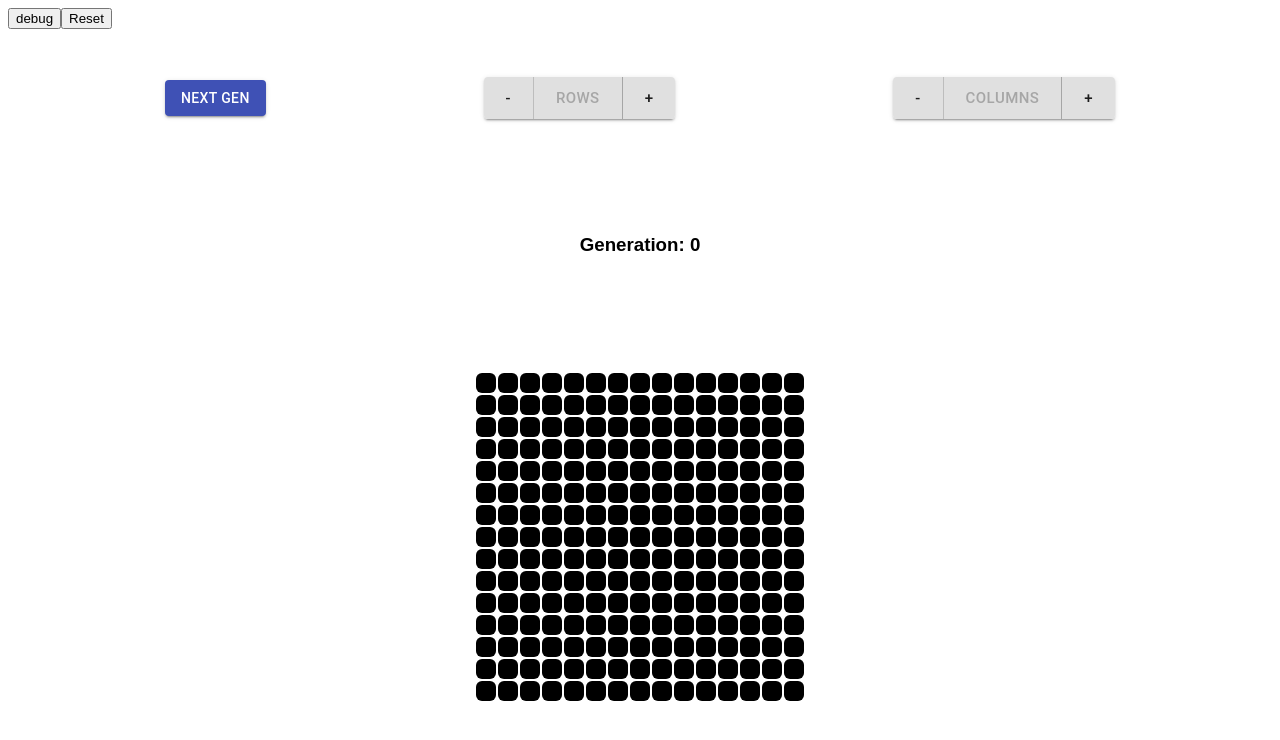
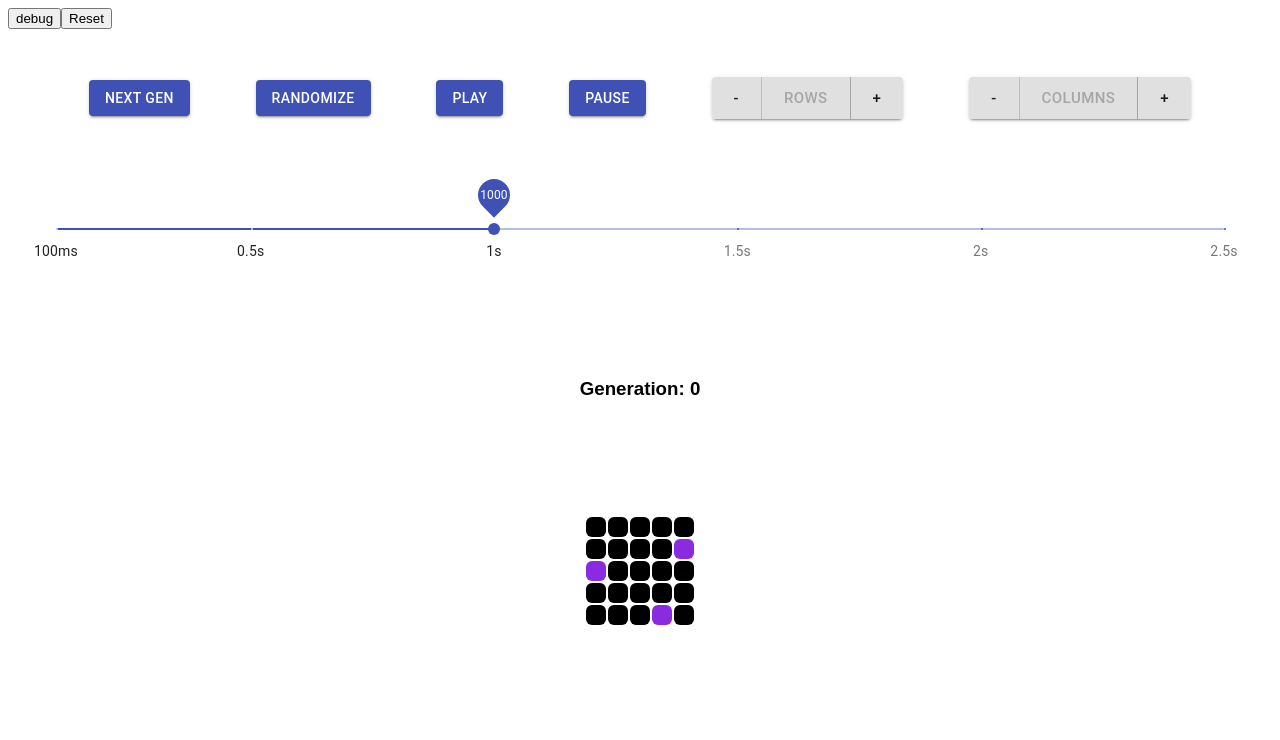
Before and after one commit to angel-araya/react-game-of-life, a React (Create React App) app: page / in a window 1280 px wide. Shown: the top 740 px of the page. Built offline with nearby package versions, Linux system fonts and the light colour scheme.

Commit message:
Add play/pause/randomize functionality

```diff
--- a/src/App.jsx
+++ b/src/App.jsx
@@ -8,8 +8,8 @@ import GameBoard from './Components/GameBoard/GameBoard';
 import { CELL_STATE } from './Components/Cell/Cell';
 
 const DEFAULTS = Object.freeze({
-  WIDTH: 15,
-  HEIGHT: 15,
+  WIDTH: 5,
+  HEIGHT: 5,
   STATE: CELL_STATE.DEAD,
 });
 
@@ -45,6 +45,9 @@ class App extends Component {
       board: [],
       keyId: 0,
       generation: 0,
+      timerId: 0,
+      waitTime: 1000,
+      playing: false,
     };
 
     const { state } = this;
@@ -64,6 +67,15 @@ class App extends Component {
     this.flipCell = this.flipCell.bind(this);
     this.calcNextGeneration = this.calcNextGeneration.bind(this);
     this.play = this.play.bind(this);
+    this.pause = this.pause.bind(this);
+    this.updateWaitTime = this.updateWaitTime.bind(this);
+    this.randomize = this.randomize.bind(this);
+
+    this.debug = this.debug.bind(this);
+  }
+
+  componentDidMount() {
+    this.randomize();
   }
 
   increaseRows() {
@@ -91,6 +103,7 @@ class App extends Component {
     const { board } = this.state;
 
     if (board.length <= 2) {
+      // eslint-disable-next-line no-console
       console.info("Can't decrease the row count more");
       return;
     }
@@ -125,6 +138,7 @@ class App extends Component {
     const { board } = this.state;
 
     if (board[0].length <= 2) {
+      // eslint-disable-next-line no-console
       console.info("Can't decrease the column count more");
       return;
     }
@@ -163,10 +177,10 @@ class App extends Component {
       for (let j = 0; j < board[0].length; j += 1) {
         const nCount = this.countNeighbors(i, j, board);
 
-        if (board[j][i].state === CELL_STATE.ALIVE) {
-          newBoard[j][i].state = ALIVE_RULES[nCount];
+        if (board[i][j].state === CELL_STATE.ALIVE) {
+          newBoard[i][j].state = ALIVE_RULES[nCount];
         } else {
-          newBoard[j][i].state = DEAD_RULES[nCount];
+          newBoard[i][j].state = DEAD_RULES[nCount];
         }
       }
     }
@@ -175,9 +189,49 @@ class App extends Component {
   }
 
   play() {
+    const { state } = this;
 
+    const timerId = setInterval(() => this.calcNextGeneration(), state.waitTime);
+
+    this.setState({ timerId, playing: true });
   }
 
+  pause() {
+    const { timerId } = this.state;
+
+    clearInterval(timerId);
+
+    this.setState({ playing: false });
+  }
+
+  updateWaitTime(newWaitTime) {
+    const { state } = this;
+    this.setState({ waitTime: newWaitTime }, () => {
+      if (!state.playing) return;
+
+      this.pause();
+      this.play();
+    });
+  }
+
+  randomize() {
+    const { board } = this.state;
+
+    for (let i = 0; i < board.length; i += 1) {
+      for (let j = 0; j < board[i].length; j += 1) {
+        const n = Math.random();
+        board[i][j].state = n > 0.7 ? CELL_STATE.ALIVE : CELL_STATE.DEAD;
+      }
+    }
+
+    this.setState({ board, generation: 0 });
+  }
+
+  debug() {
+    const { state } = this;
+    // eslint-disable-next-line no-console
+    console.log(state.board);
+  }
 
   countNeighbors(i, j, board) {
     const directions = [[-1, -1], [-1, 1], [1, -1], [1, 1], [0, 1], [0, -1], [1, 0], [-1, 0]];
@@ -216,6 +270,11 @@ class App extends Component {
             decreaseCols={this.decreaseCols}
             calcNextGen={this.calcNextGeneration}
             generation={state.generation}
+            play={this.play}
+            pause={this.pause}
+            waitTime={state.waitTime}
+            updateWaitTime={this.updateWaitTime}
+            randomize={this.randomize}
           />
         </div>
         <div>
--- a/src/Components/Header/Header.jsx
+++ b/src/Components/Header/Header.jsx
@@ -2,14 +2,34 @@
 import React from 'react';
 import PropTypes from 'prop-types';
 import {
-  Button, Grid, ButtonGroup,
+  Button, Grid, ButtonGroup, Slider,
 } from '@material-ui/core';
 
 import './Header.css';
 
+const sliderMarks = [
+  { value: 100, label: '100ms' },
+  { value: 500, label: '0.5s' },
+  { value: 1000, label: '1s' },
+  { value: 1500, label: '1.5s' },
+  { value: 2000, label: '2s' },
+  { value: 2500, label: '2.5s' },
+
+];
+
 function Header(props) {
   const {
-    increaseRows, increaseCols, decreaseRows, decreaseCols, calcNextGen, generation,
+    increaseRows,
+    increaseCols,
+    decreaseRows,
+    decreaseCols,
+    calcNextGen,
+    generation,
+    play,
+    pause,
+    waitTime,
+    updateWaitTime,
+    randomize,
   } = props;
   return (
     <div>
@@ -17,6 +37,21 @@ function Header(props) {
         <div>
           <Button variant="contained" color="primary" onClick={calcNextGen}>
             Next Gen
+          </Button>
+        </div>
+        <div>
+          <Button variant="contained" color="primary" onClick={randomize}>
+            Randomize
+          </Button>
+        </div>
+        <div>
+          <Button variant="contained" color="primary" onClick={play}>
+            Play
+          </Button>
+        </div>
+        <div>
+          <Button variant="contained" color="primary" onClick={pause}>
+            Pause
           </Button>
         </div>
         <div>
@@ -61,6 +96,18 @@ function Header(props) {
         </div>
       </div>
       <div className="container">
+        <Slider
+          defaultValue={waitTime}
+          step={100}
+          marks={sliderMarks}
+          min={100}
+          max={2500}
+          valueLabelDisplay="on"
+          getAriaValueText={(value) => value}
+          onChange={(e, value) => updateWaitTime(value)}
+        />
+      </div>
+      <div className="container">
         <div>
           <h3>
             Generation: {generation}
@@ -76,11 +123,16 @@ Header.propTypes = {
   increaseCols: PropTypes.func.isRequired,
   decreaseRows: PropTypes.func.isRequired,
   decreaseCols: PropTypes.func.isRequired,
-  generation: PropTypes.string,
+  generation: PropTypes.number,
   calcNextGen: PropTypes.func.isRequired,
+  play: PropTypes.func.isRequired,
+  pause: PropTypes.func.isRequired,
+  waitTime: PropTypes.number.isRequired,
+  updateWaitTime: PropTypes.func.isRequired,
+  randomize: PropTypes.func.isRequired,
 };
 
 Header.defaultProps = {
-  generation: '0',
+  generation: 0,
 };
 export default Header;
```
